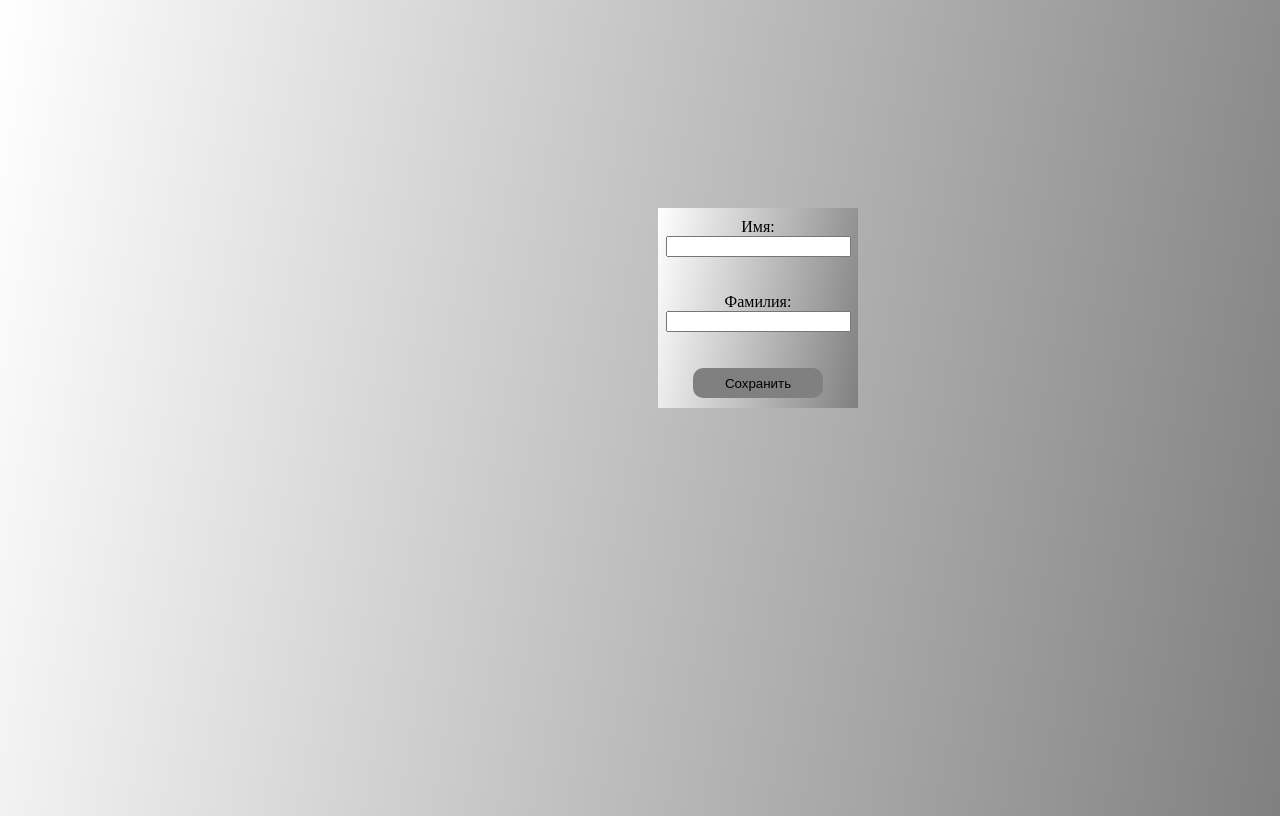
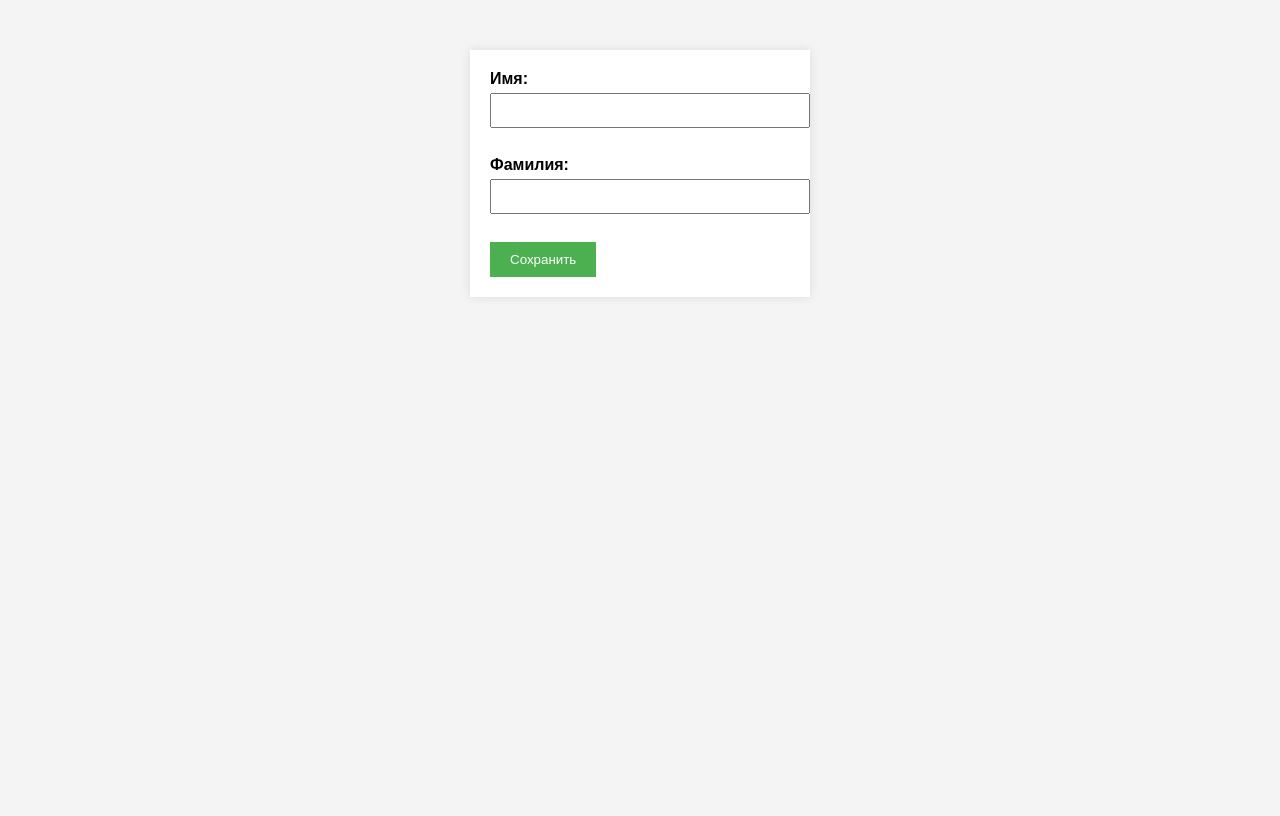
Before and after one commit to OgabekHaliljanov/kurs, a plain HTML site: page index.html in a window 1280 px wide. Drawn offline with Linux system fonts and the light colour scheme.

Commit message:
first commit

```diff
--- a/app.js
+++ b/app.js
@@ -14,6 +14,7 @@ document.addEventListener('DOMContentLoaded', () => {
             });
         }
     }
+
 
     function saveDataToLocalStorage() {
         const displayData = [];
@@ -35,21 +36,21 @@ document.addEventListener('DOMContentLoaded', () => {
         displayBox.innerHTML = `
             <p>Имя: ${firstName}</p>
             <p>Фамилия: ${lastName}</p>
-            <label for="fine">Штраф:</label>
+
             <input type="text" class="fine-input" name="fine" value="${fine}">
             <button class="save-fine-button">Сохранить Штраф</button>
             <p class="fine-text" style="display: ${fine ? 'block' : 'none'};">Штраф: ${fine}</p>
             <button class="delete-button">Удалить</button>
         `;
 
-        // Add event listener to delete button
+
         const deleteButton = displayBox.querySelector('.delete-button');
         deleteButton.addEventListener('click', () => {
             displayContainer.removeChild(displayBox);
             saveDataToLocalStorage();
         });
 
-        // Add event listener to save fine button
+
         const saveFineButton = displayBox.querySelector('.save-fine-button');
         saveFineButton.addEventListener('click', () => {
             const fineInput = displayBox.querySelector('.fine-input');
@@ -63,7 +64,7 @@ document.addEventListener('DOMContentLoaded', () => {
 
         displayContainer.appendChild(displayBox);
 
-        // Set a timeout to change the color to red after 1 minute
+
         const timeRemaining = 60 * 1000 - (Date.now() - timestamp);
         setTimeout(() => {
             displayBox.classList.add('red');
@@ -77,8 +78,8 @@ document.addEventListener('DOMContentLoaded', () => {
         const lastName = lastNameInput.value;
         if (firstName.trim() !== "" && lastName.trim() !== "") {
             createDisplayBox(firstName, lastName);
-            firstNameInput.value = ''; // Clear the first name input field after saving
-            lastNameInput.value = ''; // Clear the last name input field after saving
+            firstNameInput.value = '';
+            lastNameInput.value = '';
         }
     });
 
--- a/index.html
+++ b/index.html
@@ -15,7 +15,10 @@
         <input type="text" id="lastName" name="lastName"><br><br>
         <button type="button" id="saveButton">Сохранить</button>
     </form>
-    <div id="displayContainer"></div>
+    <div class="lp">
+        <div id="displayContainer"></div>
+    </div>
+
 
     <script src="./app.js" ></script>
 </body>
--- a/style.css
+++ b/style.css
@@ -1,4 +1,4 @@
-.display-box {
+/* .display-box {
     border: 1px solid black;
     padding: 10px;
     margin-top: 10px;
@@ -17,8 +17,8 @@
 body    {
     width: 100%;
     height: 100vh;
-    background:linear-gradient(100deg , white,gray) ;
 
+ font-family: Arial, "Helvetica Neue", Helvetica, sans-serif;
 
 }
 .delete-button {
@@ -30,10 +30,18 @@ body    {
     display: block;
     margin-top: 10px;
 }
+.inputform > input{
+    border: none ;
+font-weight: 400;
+    border: 1 solid gray;
+outline: none;
+text-indent: 12px;
+
+}
 .inputform{
     width: 200px;
     height: 200px;
-    background:linear-gradient(100deg , white,gray) ;
+    background-color:aqua ;
   margin-left: 650px;
   margin-top: 200px;
   position: absolute;
@@ -42,21 +50,96 @@ body    {
   text-align: center;
   align-items: center;
   justify-content: center;
-
 }
 
 #saveButton{
     width: 130px;
     height: 30px;
-    background-color: gray;
+    background: white;
     border: none;
     border-radius: 10px;
-}#displayContainer{
-    width: 500px;
+}
+#saveButton:active{
+    transform: scale(.6);
+    transition: .2s;
+}
+#displayContainer{
+    width: 250px;
     height: 150px;
 
+
 }
-/* Media queries for responsiveness */
+
+@media (max-width: 768px) {
+    .display-box {
+        padding: 5px;
+        font-size: 14px;
+    }
+    .delete-button, .save-fine-button {
+        padding: 3px;
+        font-size: 12px;
+    }
+}
+
+@media (max-width: 480px) {
+    .display-box {
+        padding: 3px;
+        font-size: 12px;
+    }
+    .delete-button, .save-fine-button {
+        padding: 2px;
+        font-size: 10px;
+    }
+    .inputform {
+        font-size: 14px;
+    }
+} */
+
+/* style.css */
+
+/* style.css */
+
+body {
+    font-family: Arial, sans-serif;
+    background-color: #f4f4f4;
+}
+
+.inputform {
+    max-width: 300px;
+    margin: 50px auto;
+    padding: 20px;
+    background: #fff;
+    box-shadow: 0 0 10px rgba(0, 0, 0, 0.1);
+}
+
+label {
+    display: block;
+    margin-bottom: 5px;
+    font-weight: bold;
+}
+
+input[type="text"] {
+    width: 100%;
+    padding: 8px;
+    margin-bottom: 10px;
+}
+
+button {
+    padding: 10px 20px;
+    background-color: #4CAF50;
+    color: #fff;
+    border: none;
+    cursor: pointer;
+}
+
+button:hover {
+    background-color: #45a049;
+}
+
+#displayContainer {
+    margin-top: 20px;
+}
+
 @media (max-width: 768px) {
     .display-box {
         padding: 5px;
```
